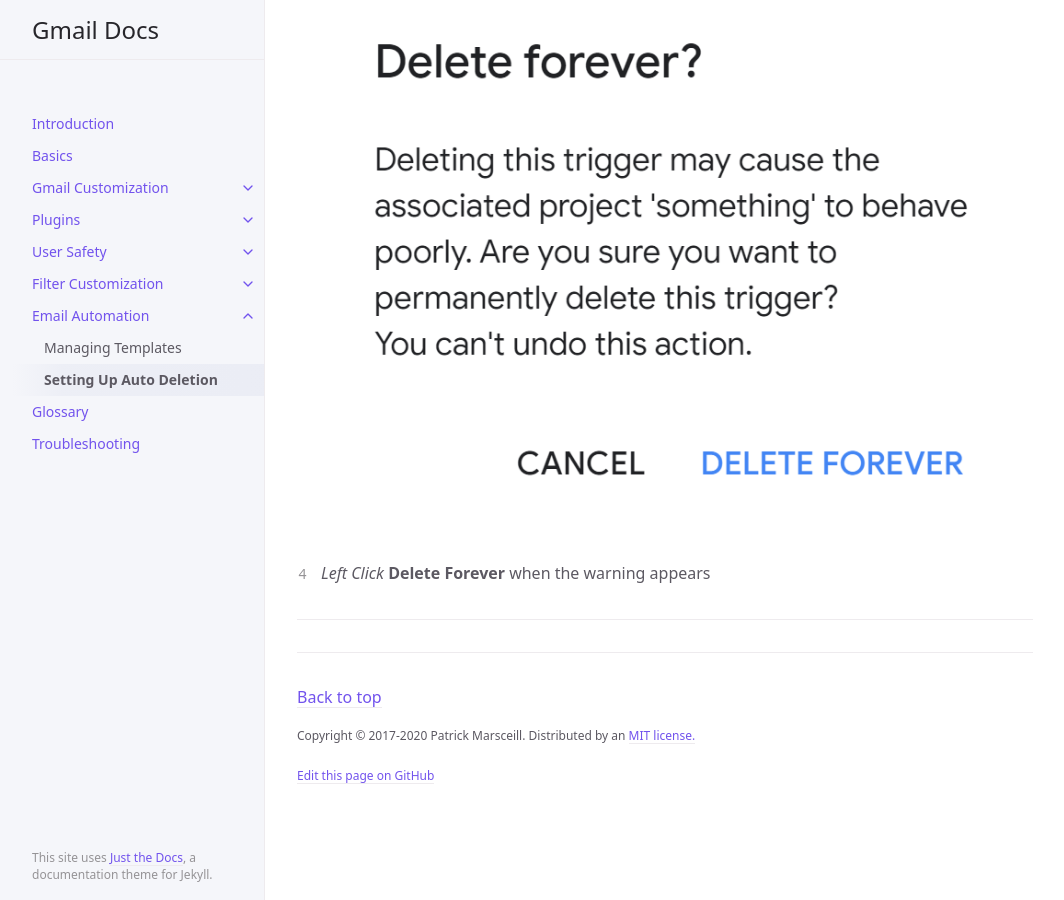
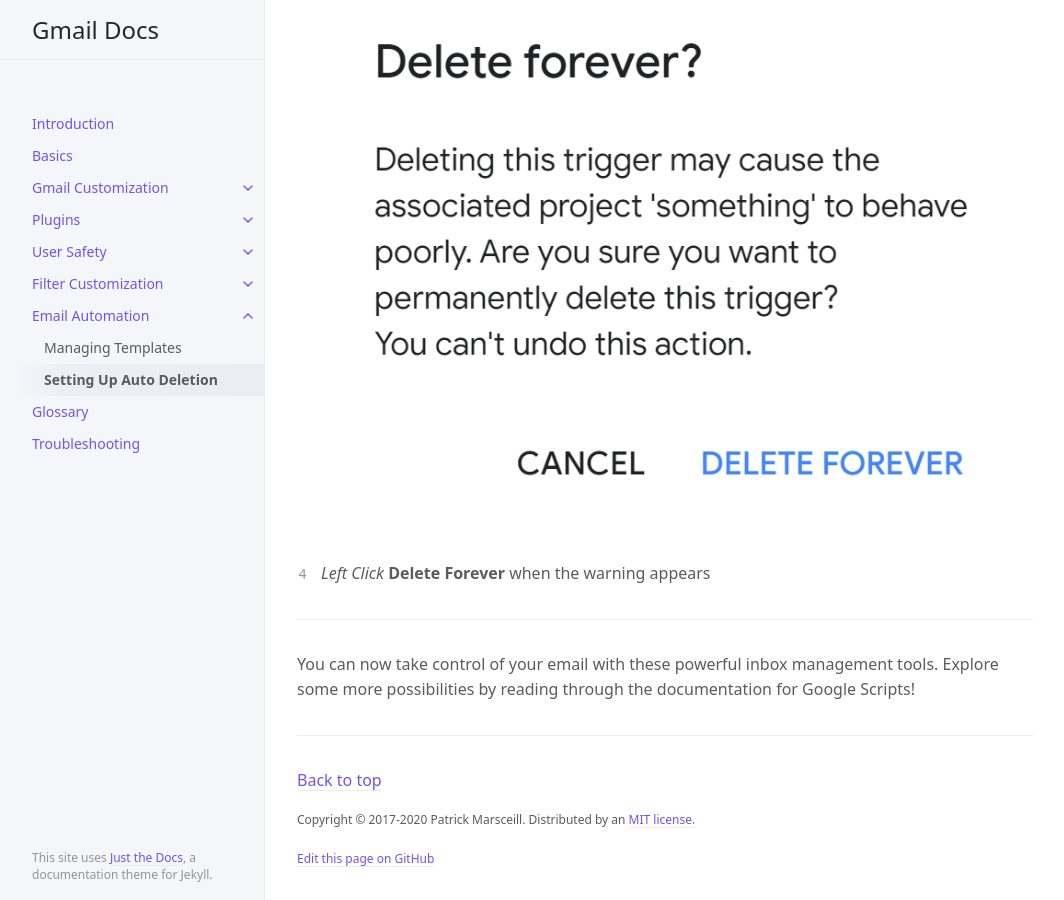
Before and after one commit to Joonior-Programmer/Gmail_Docs, a Jekyll site: the page built from docs/Automation/autoDelete.md, in a window 1280 px wide and 900 px high, scrolled down 4459 px. Shown: the whole window, without its empty margins (107-1171 px from the left). Built offline with Jekyll 4.4.1, drawn with Linux system fonts in a browser that asks for light colours.

Commit message:
conclusion

```diff
--- a/docs/Automation/autoDelete.md
+++ b/docs/Automation/autoDelete.md
@@ -90,3 +90,5 @@ Set up your inbox to automatically delete marked emails after a time period. If
 4. *Left Click* **Delete Forever** when the warning appears
 
 ---
+
+You can now take control of your email with these powerful inbox management tools. Explore some more possibilities by reading through the documentation for Google Scripts!
```
Also changed, not shown: docs/Automation/templates.md (+2 -0 lines), docs/Filters/managingFilters.md (+2 -0 lines), docs/Filters/searchFilters.md (+2 -0 lines).
